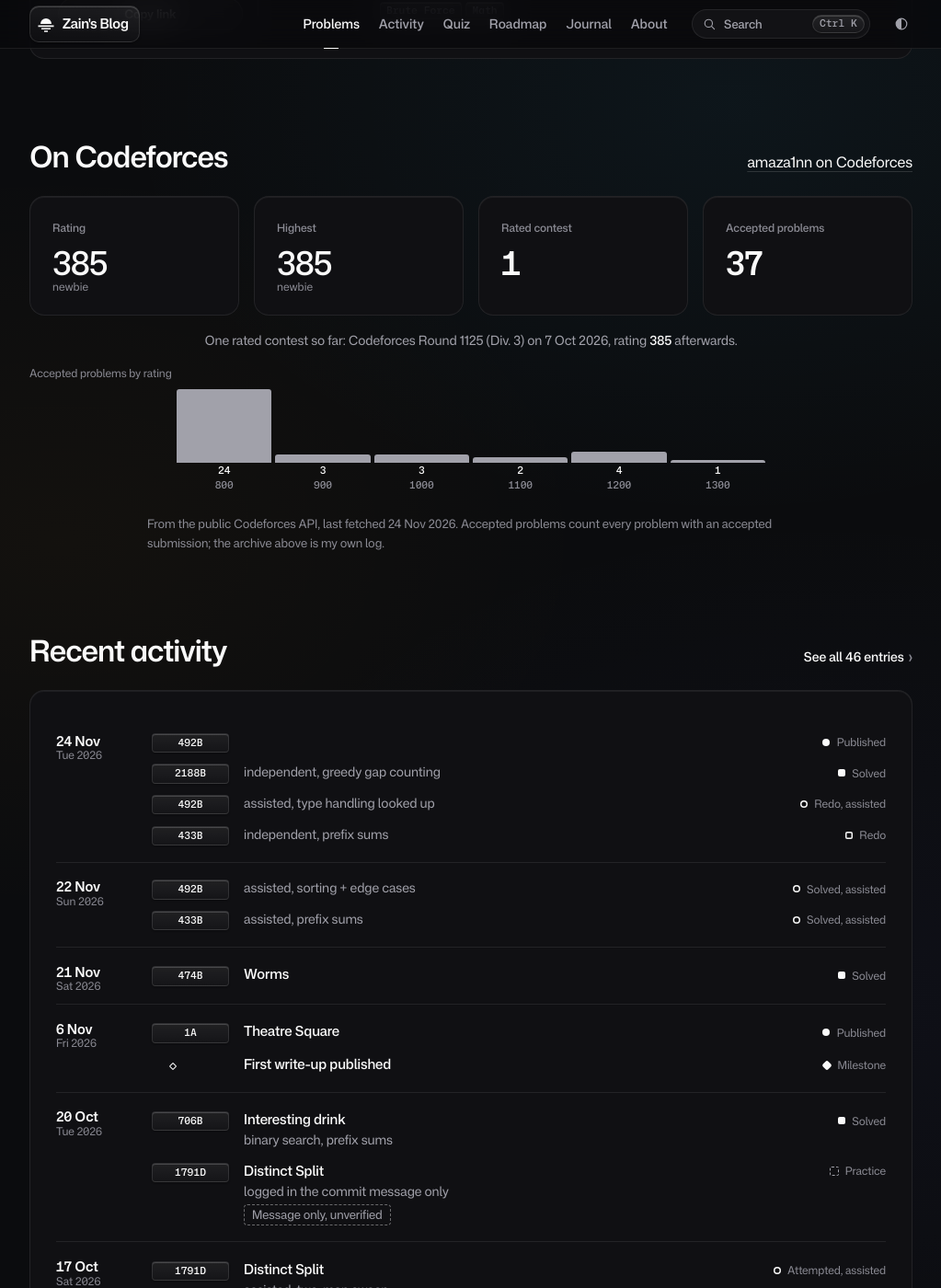
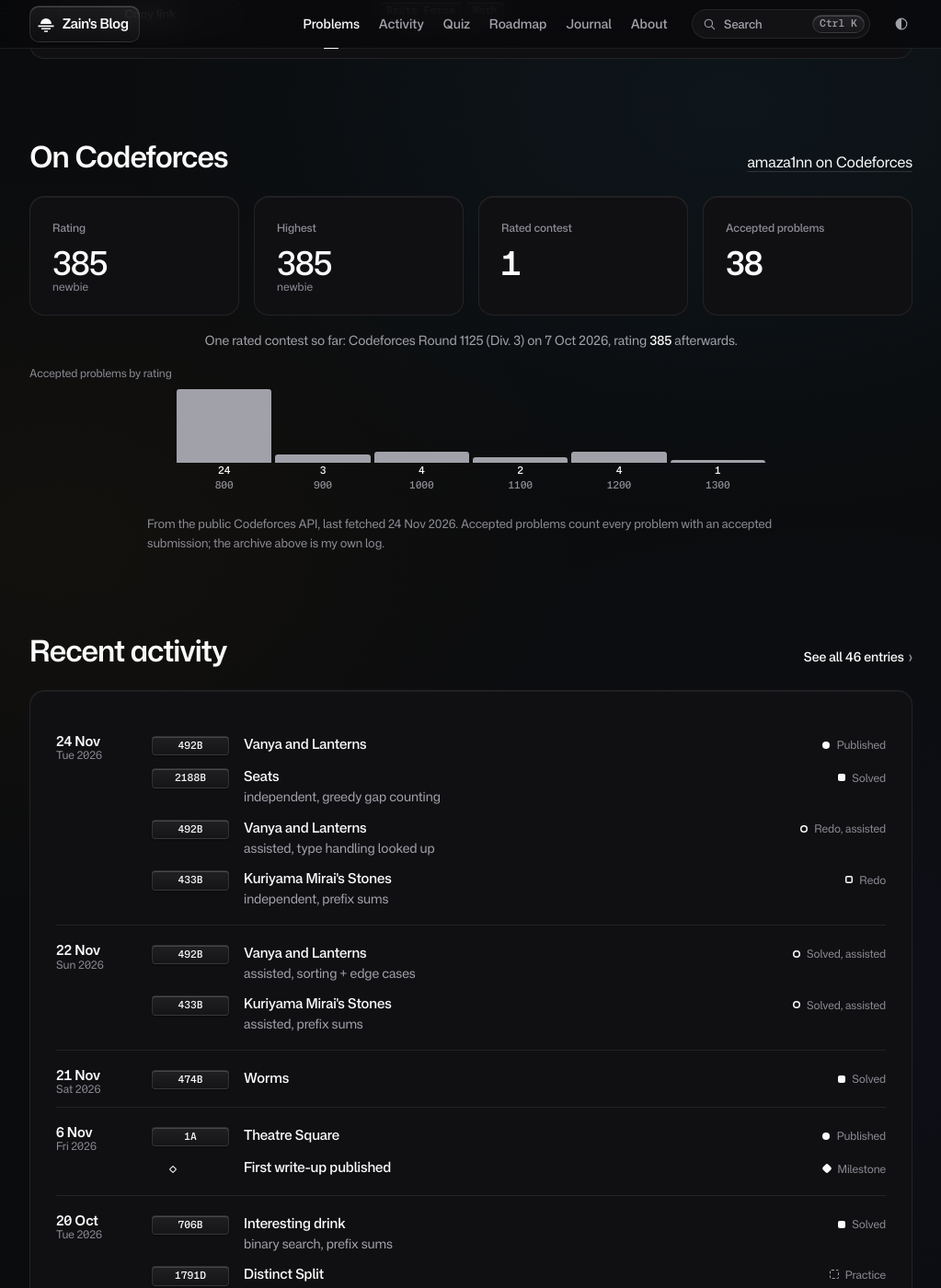
Before and after one commit to zainkashifcs/zainkashifcs.github.io, a Jekyll site: the page built from index.html, in a window 1280 px wide and 1400 px high, scrolled down 7156 px. Shown: the whole window at 92% size, without its empty margins (128-1151 px from the left). Built offline with Jekyll 4.4.1, drawn with Linux system fonts in a browser that asks for light colours.

Commit message:
sync: activity up to comp-program-grind@d7d7d70

```diff
--- a/_data/activity.json
+++ b/_data/activity.json
@@ -825,7 +825,7 @@
     "display": true,
     "decided_by": "zain",
     "rating_source": "solution header",
-    "title": "",
+    "title": "Kuriyama Mirai's Stones",
     "post": null,
     "source_url": "https://github.com/zainkashifcs/comp-program-grind/blob/c2974d798a471935773c2f5870572b22f17412de/CF%20Questions/433_B_Kuriyama_Mirai_Stones",
     "seq": 40
@@ -846,7 +846,7 @@
     "display": true,
     "decided_by": "zain",
     "rating_source": "solution header",
-    "title": "",
+    "title": "Vanya and Lanterns",
     "post": "/posts/492b-vanya-and-lanterns/",
     "source_url": "https://github.com/zainkashifcs/comp-program-grind/blob/4dd24c0f96301279a0045176e9fdc8e048789124/CF%20Questions/492B_Vanya_And_Lanterns",
     "seq": 41
@@ -867,7 +867,7 @@
     "display": true,
     "decided_by": "zain",
     "rating_source": "solution header",
-    "title": "",
+    "title": "Kuriyama Mirai's Stones",
     "post": null,
     "source_url": "https://github.com/zainkashifcs/comp-program-grind/blob/7523112498c750902a8eef15fe08ef4b49a92374/CF%20Questions/433_B_Kuriyama_Mirai_Stones.cpp",
     "seq": 42
@@ -888,7 +888,7 @@
     "display": true,
     "decided_by": "rule",
     "rating_source": "solution header",
-    "title": "",
+    "title": "Vanya and Lanterns",
     "post": "/posts/492b-vanya-and-lanterns/",
     "source_url": "https://github.com/zainkashifcs/comp-program-grind/blob/149987e06f99cf8d15830c3e64a8c03f088f61a8/CF%20Questions/492B_Vanya_And_Lanterns.cpp",
     "seq": 43
@@ -908,7 +908,7 @@
     "rating": null,
     "display": true,
     "decided_by": "zain",
-    "title": "",
+    "title": "Seats",
     "post": null,
     "source_url": "https://github.com/zainkashifcs/comp-program-grind/blob/d7d7d702e52ade087f9cb081a505c7c2d5927cb0/CF%20Questions/2188_B_Seats",
     "seq": 44
@@ -929,7 +929,7 @@
     "display": true,
     "decided_by": "rule",
     "post": "/posts/492b-vanya-and-lanterns/",
-    "title": "",
+    "title": "Vanya and Lanterns",
     "source_url": null,
     "seq": 45
   }
--- a/_data/cf_problems.json
+++ b/_data/cf_problems.json
@@ -10,6 +10,7 @@
   "1791D": "Distinct Split",
   "1791E": "Negatives and Positives",
   "1A": "Theatre Square",
+  "2188B": "Seats",
   "2275A": "In Search of Convenience",
   "2275B": "Did Not Go to Print",
   "231A": "Team",
@@ -19,9 +20,11 @@
   "339A": "Helpful Maths",
   "344A": "Magnets",
   "405A": "Gravity Flip",
+  "433B": "Kuriyama Mirai's Stones",
   "451A": "Game With Sticks",
   "467A": "George and Accommodation",
   "474B": "Worms",
+  "492B": "Vanya and Lanterns",
   "4A": "Watermelon",
   "4C": "Registration System",
   "50A": "Domino piling",
--- a/_data/codeforces.json
+++ b/_data/codeforces.json
@@ -26,6 +26,7 @@
   "1790D",
   "1791D",
   "1791E",
+  "2188B",
   "2193C",
   "2275A",
   "2275B",
@@ -54,18 +55,18 @@
   "791A",
   "977A"
  ],
- "accepted_count": 37,
+ "accepted_count": 38,
  "by_rating": {
   "800": 24,
   "900": 3,
-  "1000": 3,
+  "1000": 4,
   "1100": 2,
   "1200": 4,
   "1300": 1
  },
  "tags": {
   "implementation": 26,
-  "greedy": 10,
+  "greedy": 11,
   "strings": 9,
   "sortings": 8,
   "brute force": 5,
```
